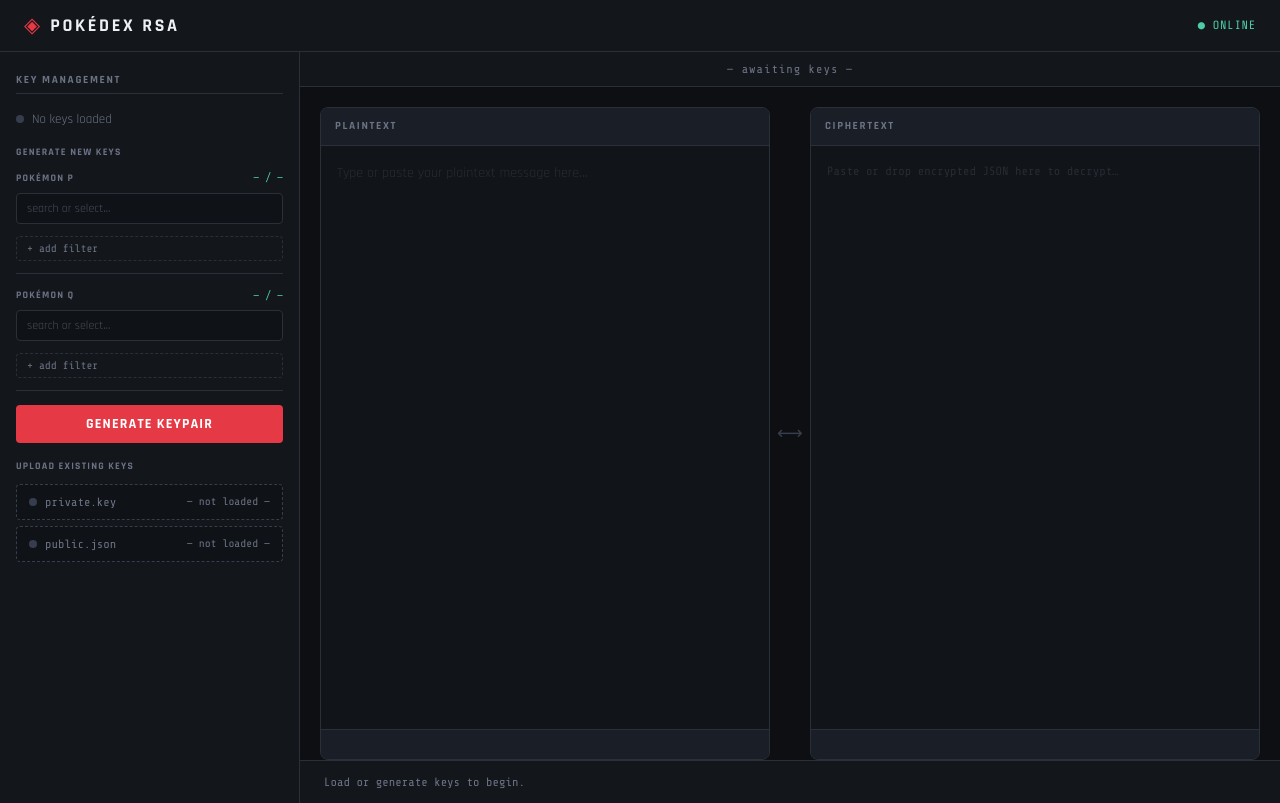
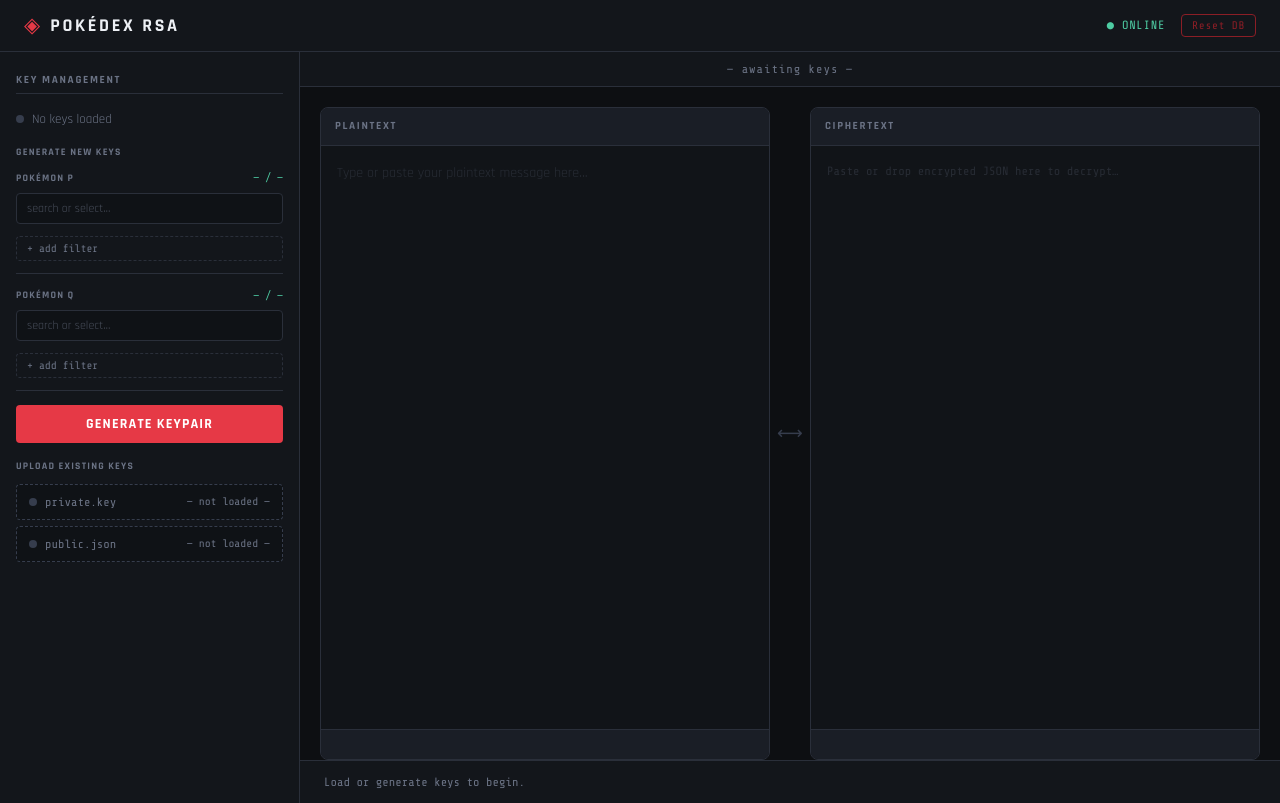
Before and after one commit to jdhunterae/pokedex-rsa, a Flask app: template ui/templates/index.html in a window 1280 px wide. Run offline with Flask 3, Linux system fonts and the light colour scheme; the template is opened without the code that fills it, so the values that code supplies are empty.

Commit message:
Added a reset database button for the web-ui

```diff
--- a/ui/app.py
+++ b/ui/app.py
@@ -172,6 +172,27 @@ def api_setup_status():
 # Seeder job state — simple in-process store for the single active job
 _seed_job = {"running": False, "log": [],
              "done": False, "error": None, "count": 0}
+
+
+@app.route("/api/setup/database", methods=["DELETE"])
+def api_delete_database():
+    """
+    Delete the Pokemon database file and purge the session.
+    The client should redirect to /setup after receiving a success response.
+    """
+    # Purge session keys first so there are no dangling temp files
+    key_dir = _session_dir()
+    if key_dir and os.path.isdir(key_dir):
+        shutil.rmtree(key_dir, ignore_errors=True)
+    session.pop("key_dir", None)
+
+    if os.path.exists(DB_PATH):
+        try:
+            os.remove(DB_PATH)
+        except OSError as e:
+            return _err(f"Could not delete database: {e}", 500)
+
+    return jsonify({"deleted": True})
 
 
 @app.route("/api/setup/seed", methods=["POST"])
--- a/ui/static/css/style.css
+++ b/ui/static/css/style.css
@@ -128,6 +128,28 @@ body {
 .btn-danger:hover {
     background: var(--red-glow);
     border-color: var(--red);
+}
+
+
+/* ── DB reset button in header */
+.btn-reset-db {
+    background: transparent;
+    border: 1px solid var(--red-dim);
+    border-radius: var(--radius);
+    color: var(--red-dim);
+    font-family: var(--font-mono);
+    font-size: 11px;
+    letter-spacing: 0.06em;
+    padding: 4px 10px;
+    cursor: pointer;
+    transition: all var(--transition);
+    margin-left: 12px;
+}
+
+.btn-reset-db:hover {
+    border-color: var(--red);
+    color: var(--red);
+    box-shadow: 0 0 8px var(--red-glow);
 }
 
 /* ── Logo mark ─────────────────────────────────────────────── */
--- a/ui/templates/index.html
+++ b/ui/templates/index.html
@@ -21,6 +21,9 @@
         </div>
         <div class="header-right">
             <span class="db-status" id="db-status">● ONLINE</span>
+            <button class="btn-reset-db" onclick="resetDatabase()" title="Delete database and re-seed">
+                Reset DB
+            </button>
         </div>
     </header>
 
@@ -229,6 +232,26 @@
 
     <script src="{{ url_for('static', filename='js/keys.js') }}"></script>
     <script src="{{ url_for('static', filename='js/app.js') }}"></script>
+    <script>
+        function resetDatabase() {
+            if (!confirm(
+                'This will permanently delete the Pokémon database.\n' +
+                'All seeded data will be lost and cannot be recovered.\n\n' +
+                'Are you sure you want to continue?'
+            )) return;
+
+            fetch('/api/setup/database', { method: 'DELETE' })
+                .then(r => r.json())
+                .then(data => {
+                    if (data.deleted) {
+                        window.location.href = '/setup';
+                    } else {
+                        alert('Could not delete database: ' + (data.error || 'unknown error'));
+                    }
+                })
+                .catch(err => alert('Error: ' + err.message));
+        }
+    </script>
 </body>
 
 </html>
```
Also changed, not shown: ROADMAP.md (+1 -1 lines).
